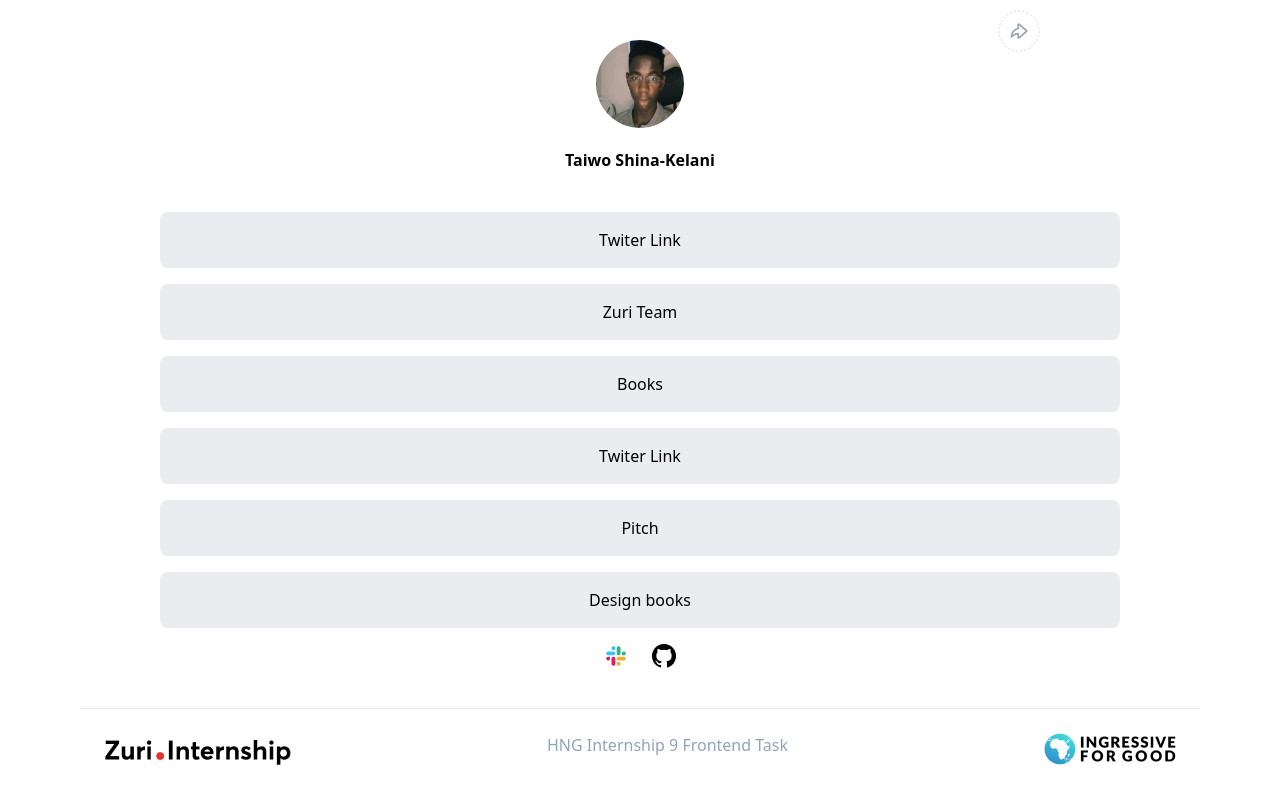
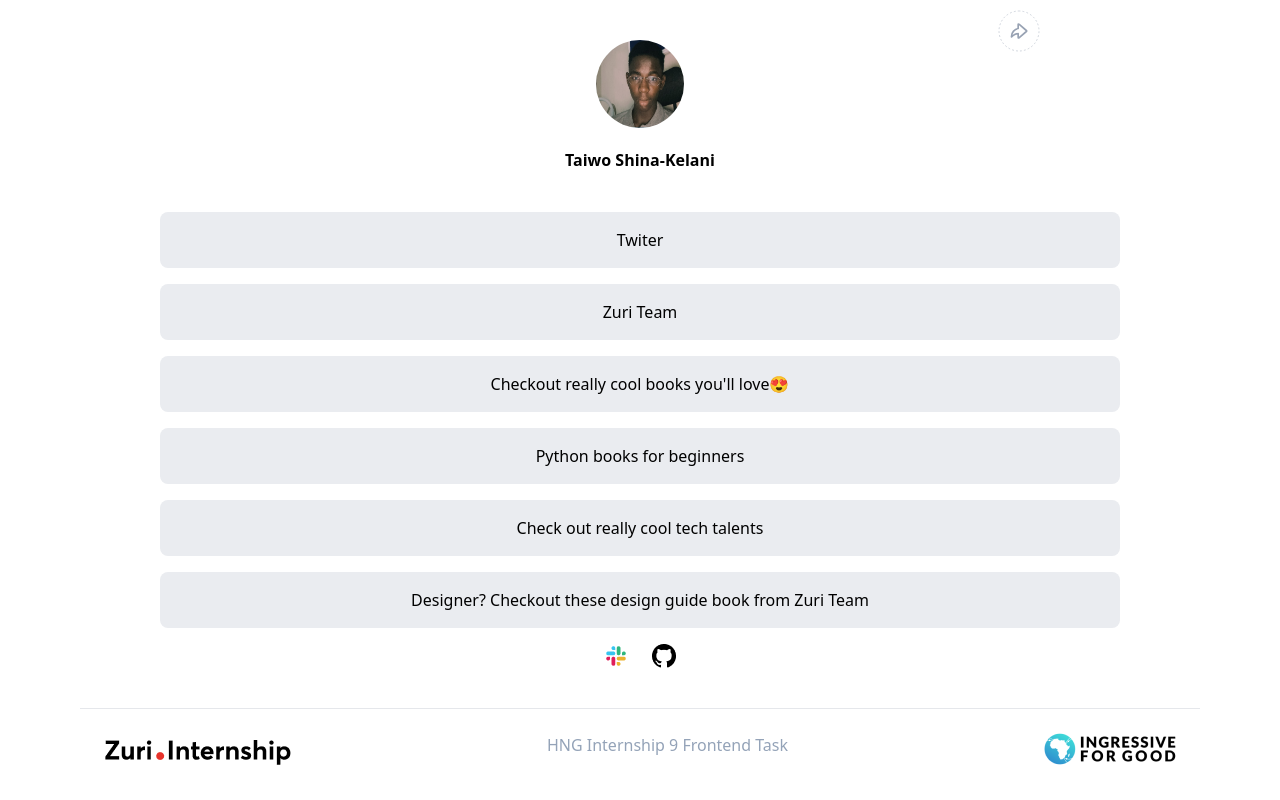
Before and after one commit to kelani34/linktree-clone, a React (Vite) app: page / in a window 1280 px wide. Built offline with nearby package versions, Linux system fonts and the light colour scheme.

Commit message:
Add: custom texts

```diff
--- a/src/App.jsx
+++ b/src/App.jsx
@@ -15,7 +15,7 @@ function App() {
   const [link,  setLink] = useState([
     {
       id: 'twitter',
-      text: 'Twiter Link',
+      text: 'Twiter',
       display: 'block',
       link: 'https://twitter.com/kelanicodes'
     },
@@ -32,25 +32,25 @@ function App() {
     },
     {
       id: 'books',
-      text: 'Books',
+      text: 'Checkout really cool books you\'ll love😍',
       display: 'block',
       link: 'https://books.zuri.team'
     },
     {
       id: 'book__python',
-      text: 'Twiter Link',
+      text: 'Python books for beginners',
       display: 'block',
-      link: 'https://books.zuri.team/python-for-beginners?ref_id=kelanitaiwo34'
+      link: 'https://books.zuri.team/python-for-beginners?ref_id=kehlani'
     },
     {
       id: 'pitch',
-      text: 'Pitch',
+      text: 'Check out really cool tech talents',
       display: 'block',
       link: 'https://background.zuri.team'
     },
     {
       id: 'book__design',
-      text: 'Design books',
+      text: 'Designer? Checkout these design guide book from Zuri Team',
       display: 'block',
       link: 'https://books.zuri.team/design-rules'
     },
```
